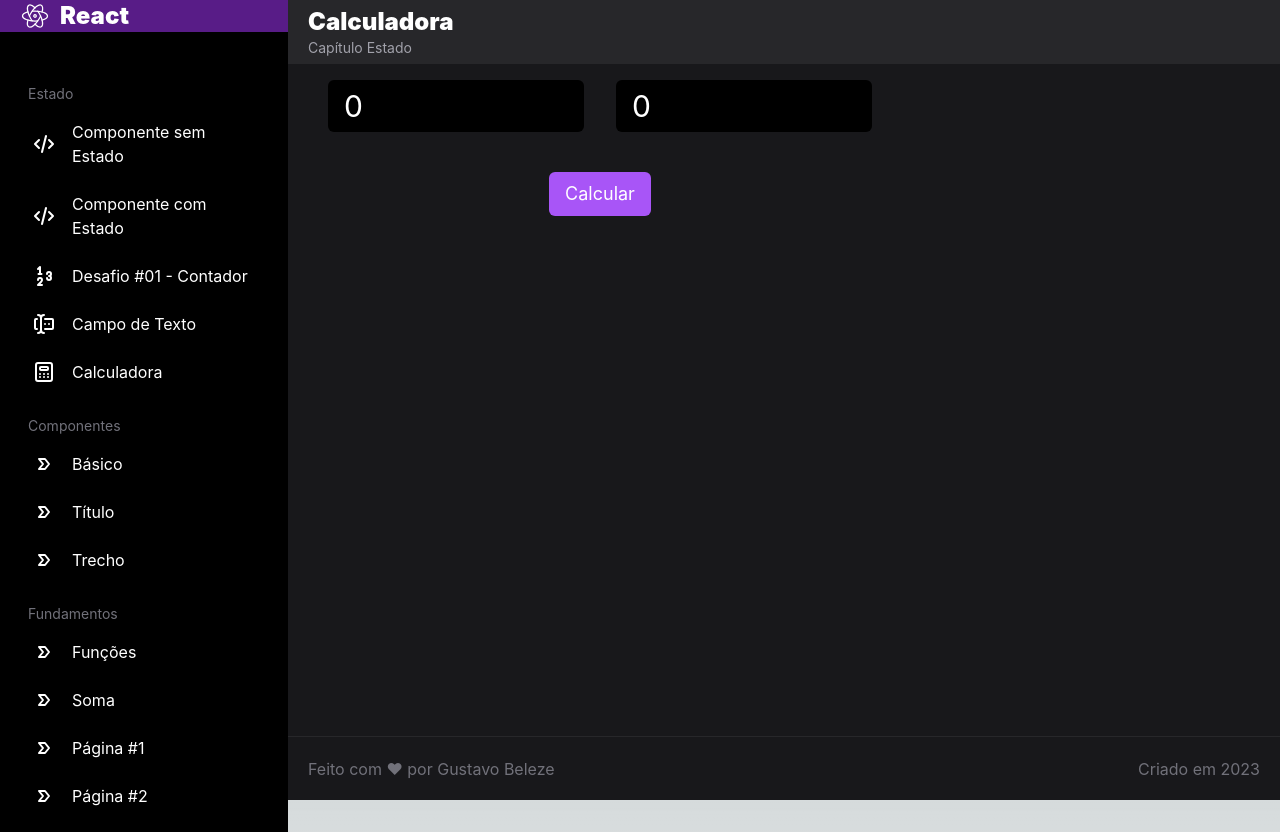
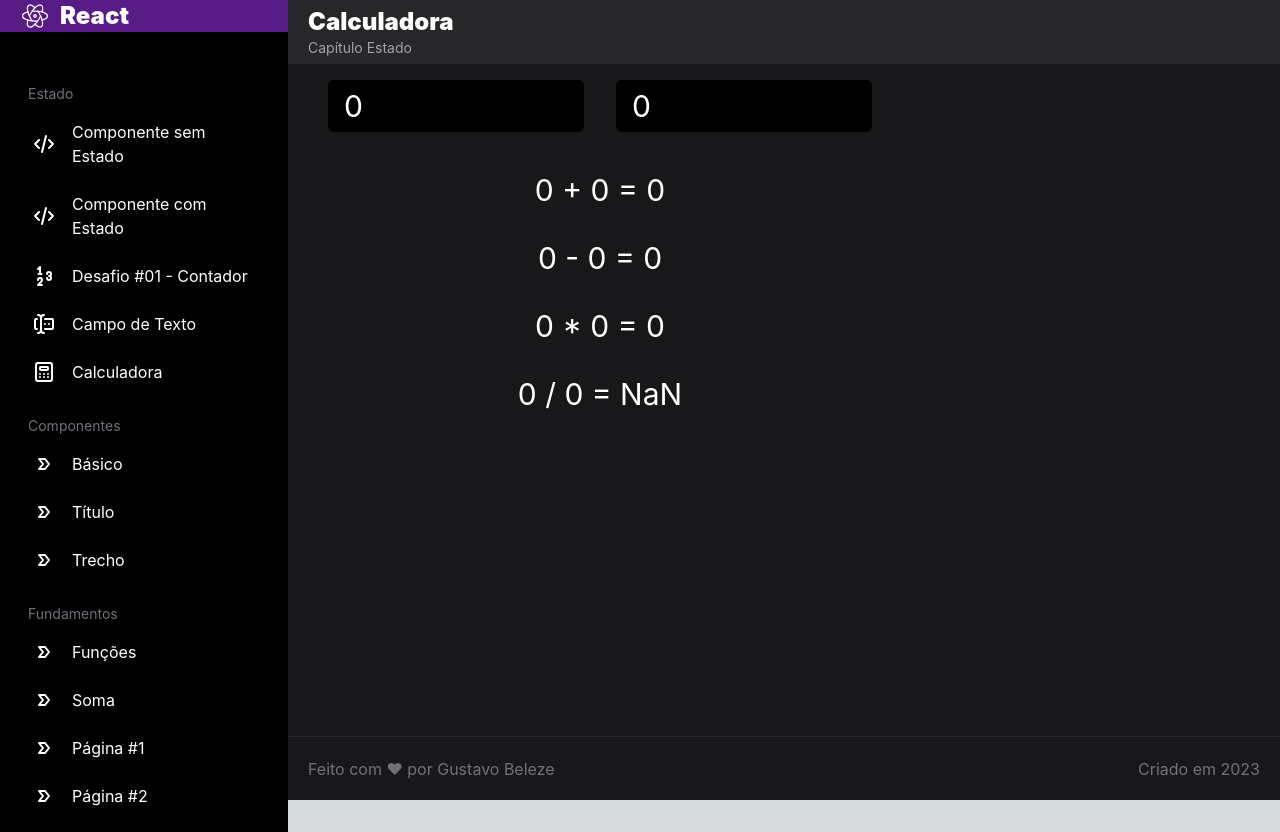
Before and after one commit to Beleze22/react-fundamentos, a Next.js app: page /estado/calculadora in a window 1280 px wide. Built offline with nearby package versions, Linux system fonts and the light colour scheme.

Commit message:
fim capitulo estado

```diff
--- a/src/pages/estado/calculadora.tsx
+++ b/src/pages/estado/calculadora.tsx
@@ -2,48 +2,23 @@ import PagComponente from "@/components/pagina";
 import { useState } from "react";
 
 export default function Calculadora() {
-  const [num1, setNum1] = useState("0");
-  const [num2, setNum2] = useState("0");
+  const [num1, setNum1] = useState(0);
+  const [num2, setNum2] = useState(0);
 
-  function alterarNum1(e: any) {
-    const resultado = document.getElementById("result");
-    resultado.className = "hidden";
-    setNum1(e.target.value);
+  function soma(n1: number, n2: number) {
+    return n1 + n2;
   }
 
-  function alterarNum2(e: any) {
-    const resultado = document.getElementById("result");
-    resultado.className = "hidden";
-    setNum2(e.target.value);
+  function multiplicacao(n1: number, n2: number) {
+    return n1 * n2;
   }
 
-  function soma(n1: string, n2: string) {
-    const a = parseInt(n1);
-    const b = parseInt(n2);
-    return a + b;
+  function divisao(n1: number, n2: number) {
+    return n1 / n2;
   }
 
-  function multiplicacao(n1: string, n2: string) {
-    const a = parseInt(n1);
-    const b = parseInt(n2);
-    return a * b;
-  }
-
-  function divisao(n1: string, n2: string) {
-    const a = parseInt(n1);
-    const b = parseInt(n2);
-    return a / b;
-  }
-
-  function subtracao(n1: string, n2: string) {
-    const a = parseInt(n1);
-    const b = parseInt(n2);
-    return a - b;
-  }
-
-  function show() {
-    const resultado = document.getElementById("result");
-    resultado.className = "flex flex-col gap-8 items-center";
+  function subtracao(n1: number, n2: number) {
+    return n1 - n2;
   }
 
   return (
@@ -58,21 +33,21 @@ export default function Calculadora() {
           <input
             type="number"
             className="campo w-64"
-            onChange={alterarNum1}
+            onChange={e => setNum1(+e.target.value)}
             value={num1}
           />
           <input
             type="number"
             className="campo w-64"
-            onChange={alterarNum2}
+            onChange={e => setNum2(+e.target.value)}
             value={num2}
           />
         </div>
         <div className="flex flex-col gap-6 items-center">
-          <button className="botao" onClick={show}>
+          {/* <button className="botao" onClick={show}>
             Calcular
-          </button>
-          <div className="hidden" id="result">
+          </button> */}
+          <div className="flex flex-col gap-8 items-center" id="result">
             <span>
               {num1} + {num2} = {soma(num1, num2)}
             </span>
```
